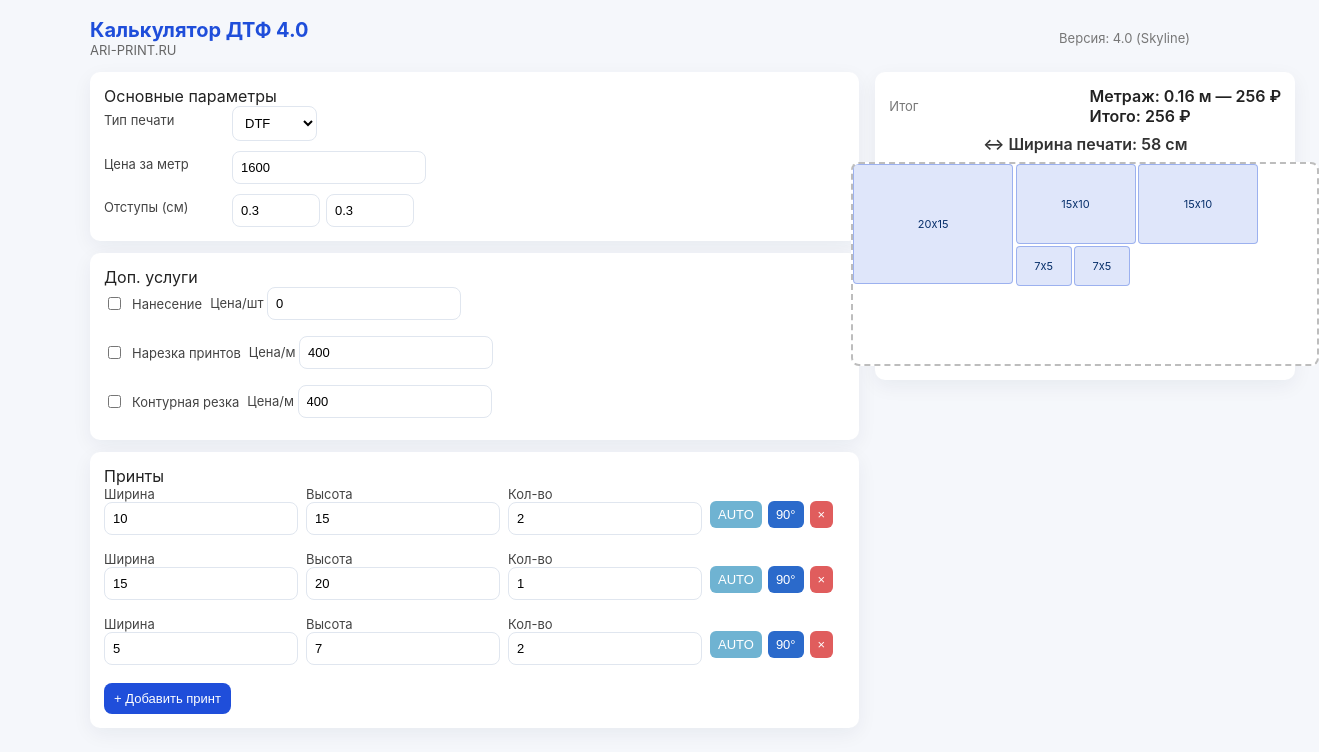
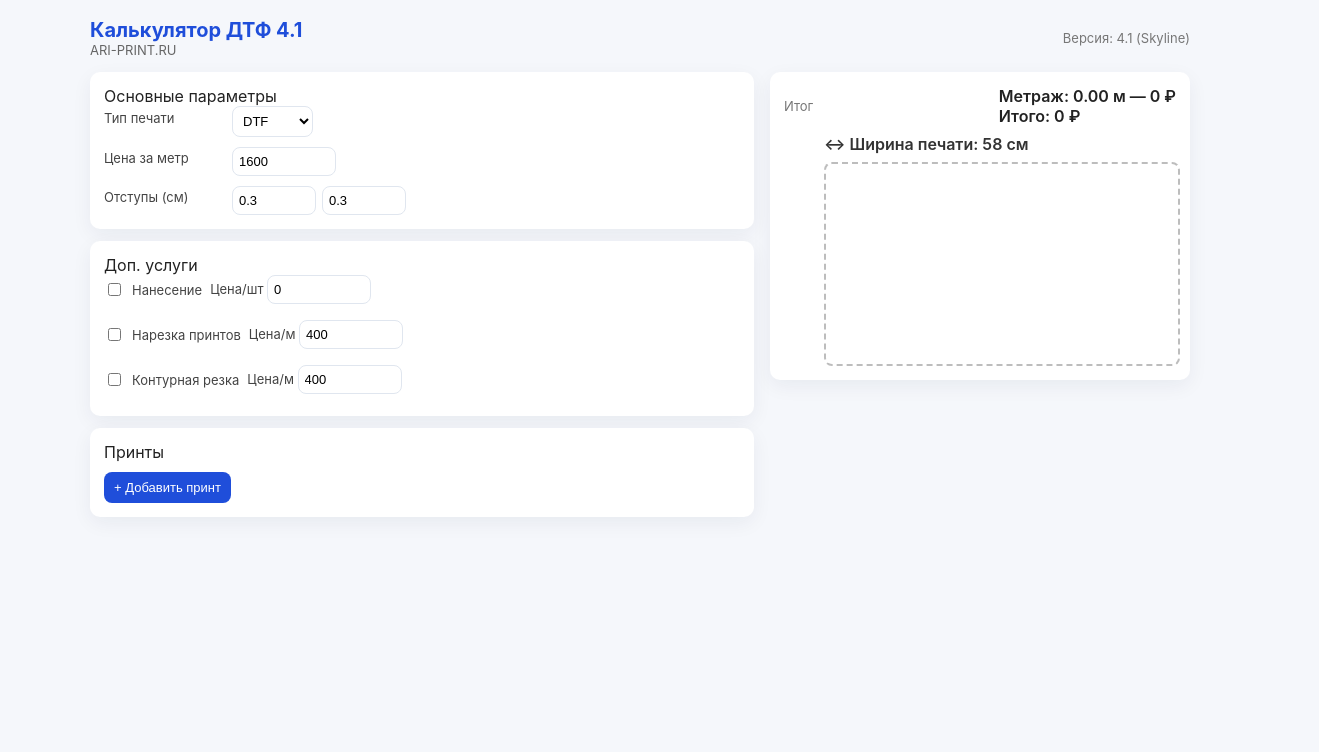
Before and after one commit to Sedoys/Calc_DTF, a plain HTML site: page index.html in a window 1280 px wide. Shown: the whole page, 1319 px wide, since content can reach past the window. Drawn offline with Linux system fonts and the light colour scheme.

Commit message:
Update index.html

```diff
--- a/index.html
+++ b/index.html
@@ -1,9 +1,9 @@
-<!-- Калькулятор ДТФ 4.0 — Финальная исправленная версия -->
+<!-- Калькулятор ДТФ 4.1 — Финальная исправленная версия -->
 <!DOCTYPE html>
 <html lang="ru">
 <head>
 <meta charset="utf-8" />
-<title>Калькулятор ДТФ 4.0 (Skyline)</title>
+<title>Калькулятор ДТФ 4.1 (Skyline)</title>
 <meta name="viewport" content="width=device-width,initial-scale=1">
 <style>
   body{font-family:Inter,system-ui,Arial,sans-serif;padding:18px;background:#f5f7fb;margin:0;color:#222}
@@ -15,18 +15,18 @@
   .block{background:#fff;padding:14px;border-radius:10px;box-shadow:0 6px 20px rgba(20,30,60,0.06)}
   label{display:block;font-size:13px;color:#444;margin-bottom:8px}
   input,select,button{font-size:13px}
-  input,select{padding:8px;border-radius:8px;border:1px solid #e0e6ef;background:#fff}
+  input,select{padding:6px;border-radius:8px;border:1px solid #e0e6ef;background:#fff;font-size:13px;max-width:90px}
   button{padding:8px 10px;border-radius:8px;border:none;background:#1f4eda;color:#fff;cursor:pointer}
   .row{display:flex;gap:8px;align-items:center}
   .muted{color:#777;font-size:13px}
-  #printsContainer .print-row{display:flex;gap:8px;align-items:center;margin-bottom:8px}
+  #printsContainer .print-row{display:flex;flex-wrap:wrap;gap:6px;align-items:center;margin-bottom:8px}
   .small-btn{padding:6px 8px;border-radius:6px;border:none;color:#fff;cursor:pointer}
   .auto-btn{background:#6fb3d2}
   .rot90-btn{background:#2b6acb}
   .del-btn{background:#e05d5d}
-  #previewWrapper{display:flex;flex-direction:column;align-items:center}
+  #previewWrapper{display:flex;flex-direction:column;align-items:flex-start;padding-left:40px;}
   #rollWidthIndicator{font-weight:600;margin-bottom:8px;color:#333}
-  #previewCanvas{position:relative;background:#fff;border:2px dashed #bdbdbd;border-radius:8px;overflow:auto}
+  #previewCanvas{position:relative;background:#fff;border:2px dashed #bdbdbd;border-radius:8px;overflow:auto; max-width:100%;}{position:relative;background:#fff;border:2px dashed #bdbdbd;border-radius:8px;overflow:auto}
   .print-rect{position:absolute;background:rgba(31,78,218,0.14);border:1px solid rgba(31,78,218,0.35);color:#08306b;font-size:11px;display:flex;align-items:center;justify-content:center;border-radius:4px;box-sizing:border-box}
   #result{white-space:pre-line;font-weight:600}
   .info-line{display:flex;justify-content:space-between;align-items:center;margin-bottom:8px}
@@ -37,10 +37,10 @@
 <div class="container">
   <div class="header">
     <div>
-      <h1 id="title">Калькулятор ДТФ 4.0</h1>
+      <h1 id="title">Калькулятор ДТФ 4.1</h1>
       <div class="sub">ARI-PRINT.RU</div>
     </div>
-    <div class="muted">Версия: 4.0 (Skyline)</div>
+    <div class="muted">Версия: 4.1 (Skyline)</div>
   </div>
 
   <div class="grid">
@@ -255,8 +255,7 @@ modeSelect.addEventListener('change', function(){ priceManuallyChanged=false; if
 pricePerMeterInput.addEventListener('input', function(){ priceManuallyChanged=true; layout(); });
 [gapXInput,gapYInput,applyToggle,applyPriceInput,cutToggle,cutPriceInput,contourToggle,contourPriceInput].forEach(function(el){ if(!el) return; el.addEventListener('input', layout); el.addEventListener('change', layout); });
 
-// sample rows
-createPrintRow(10,15,2); createPrintRow(15,20,1); createPrintRow(5,7,2);
+// Начальная загрузка без предустановленных принтов
 layout();
 
 })();
```
